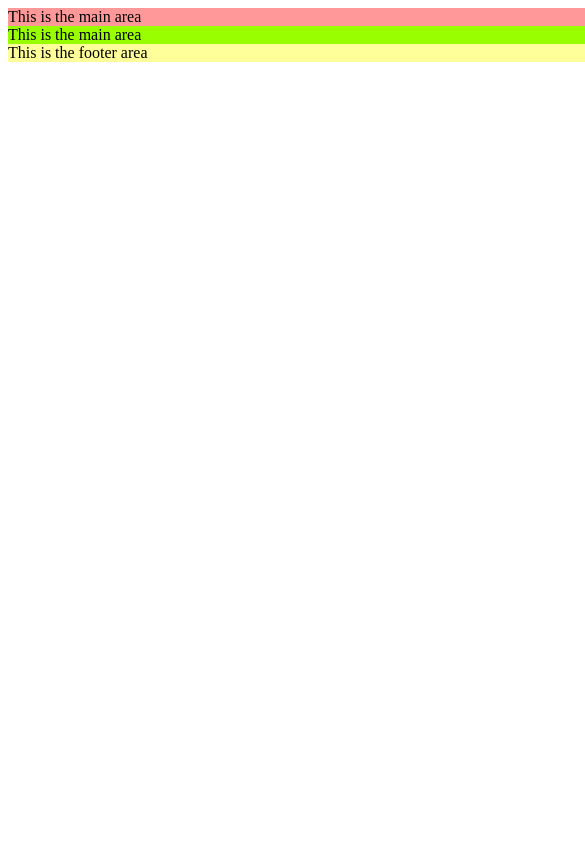
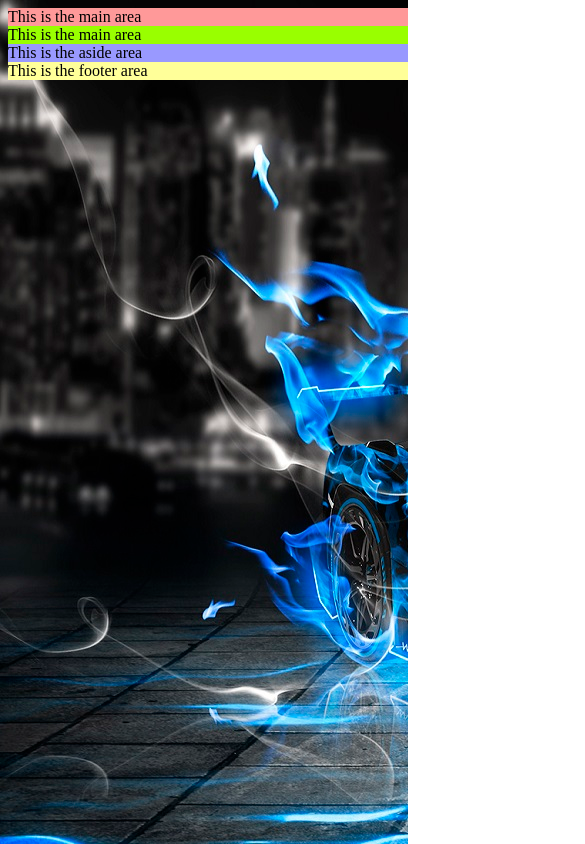
Before and after one commit to broyj7704/simple-grid-layout, a plain HTML site: page index.html in a window 390 px wide. Shown: the top 844 px of the page, 585 px wide, since content can reach past the window. Drawn offline with Linux system fonts and the light colour scheme.

Commit message:
Add files via upload

```diff
--- a/index.html
+++ b/index.html
@@ -3,11 +3,12 @@
 <html>
 <head>
   <title>Simple Grid Layout</title>
-    <link href="main.css" rel="stylesheet">
+    <link rel="stylesheet" href="main.css" >
     <meta name="viewport" content="width=device-width, initial-scale=1">
 </head>
 
 <body>
+<div class="container">
 
   <header>
     This is the main area
@@ -24,6 +25,7 @@
   <footer>
     This is the footer area
   </footer>
+</div>
 
 </body>
 </html>
--- a/main.css
+++ b/main.css
@@ -1,10 +1,18 @@
 body {
+   background-image: url("blue_lambo.jpg");
+}
+
+div.container{
   display: grid;
-  grid-template-columns: 600px 200px;
-  grid-template-areas:
+  grid-template-columns: 400px 400px;
+   grid-template-areas:
     "header header"
     "main   aside"
-    "footer footer"
+    "footer footer";
+
+    margin-left: auto;
+    margin-right: auto;
+    max-width: 800px;
 }
 
 header {
@@ -26,3 +34,14 @@ footer{
  background-color: #ffff99;
  grid-area: footer;
 }
+
+@media (max-width: 600px) {
+  div.container{
+  grid-template-colums: 1fr;
+  grid-template-areas:
+    "header"
+    "main"
+    "aside"
+    "footer";
+  }
+}
```
Also changed, not shown: blue_lambo.jpg (added).
